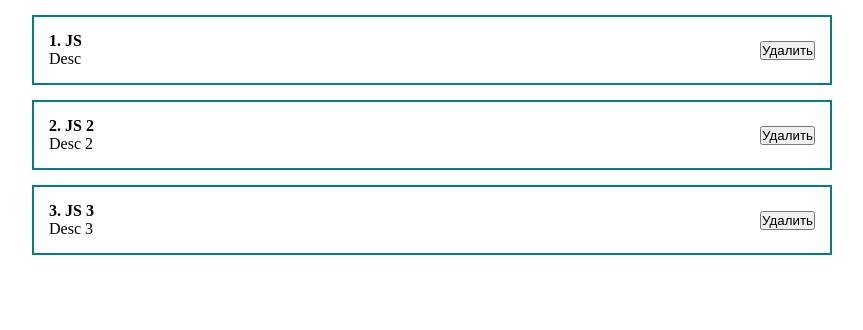
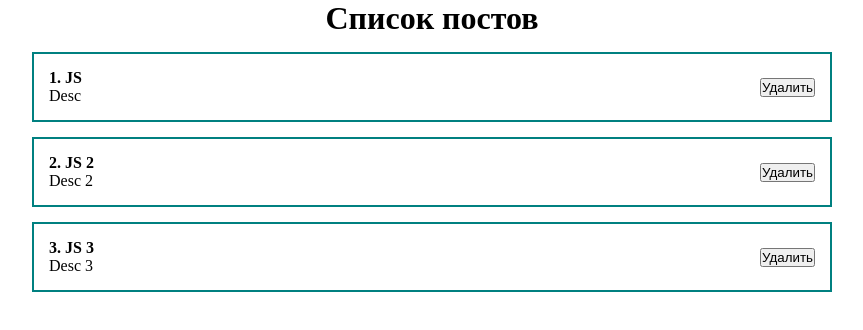
Before and after one commit to iAllBe/react-fundamental-course, a React (Create React App) app: page / in a window 1280 px wide. Shown: the top 330 px of the page, without its empty margins (208-1071 px from the left). Built offline with nearby package versions, Linux system fonts and the light colour scheme.

Commit message:
add PostList.jsx

```diff
--- a/src/App.js
+++ b/src/App.js
@@ -1,5 +1,5 @@
-import PostItem from "./components/PostItem";
 import {useState} from "react";
+import PostList from "./components/PostList";
 
 export default function App() {
     const [posts, setPosts] = useState([
@@ -10,9 +10,7 @@ export default function App() {
 
     return (
         <div className="App">
-            {posts.map(post =>
-                <PostItem post={post} key={post.id}/>
-            )}
+            <PostList posts={posts} title="Список постов"/>
         </div>
     );
 }
--- /dev/null
+++ b/src/components/PostList.jsx
@@ -0,0 +1,12 @@
+import PostItem from "./PostItem";
+
+export default function PostList({posts, title}) {
+    return (
+        <>
+            <h1>{title}</h1>
+            {posts.map(post =>
+                <PostItem post={post} key={post.id}/>
+            )}
+        </>
+    );
+}
--- a/src/styles/App.css
+++ b/src/styles/App.css
@@ -8,6 +8,10 @@
     display: flex;
     flex-direction: column;
     align-items: center;
+}
+
+h1, h2, h3, h4, h5, h6 {
+    text-align: center;
 }
 
 .App {
```
